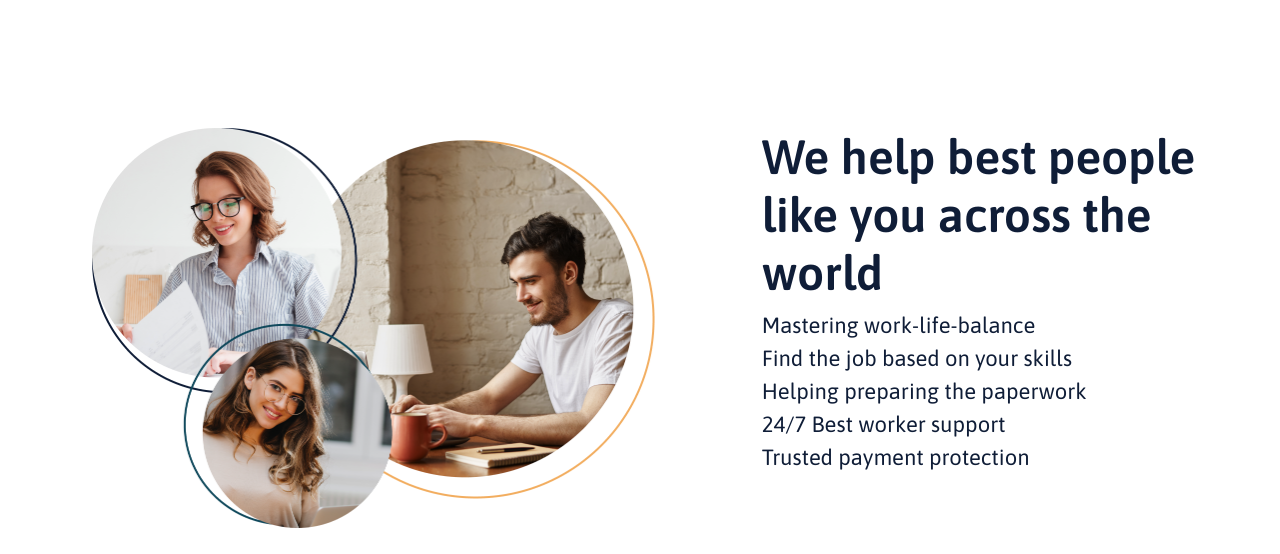
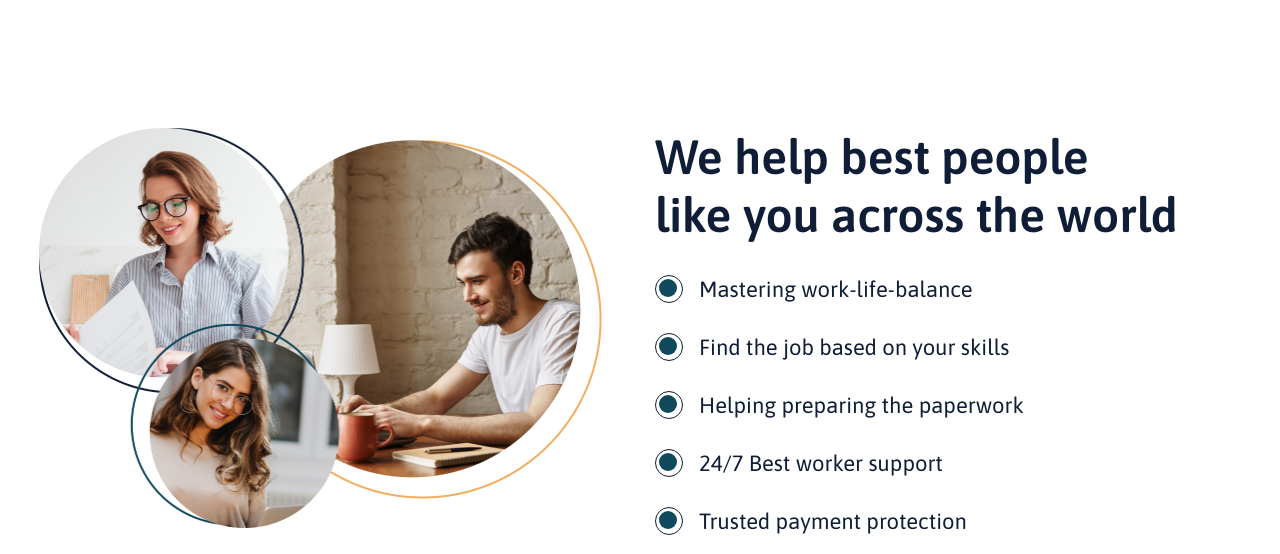
Before and after one commit to wawanneutron/compette, a plain HTML site: page index.html in a window 1280 px wide. Shown: the part 1123-1677 px from the top of the page. Before the commit the page ends 1651 px from the top, so only its background shows below. Drawn offline with Linux system fonts and the light colour scheme.

Commit message:
ading radio button costum

```diff
--- a/index.html
+++ b/index.html
@@ -83,23 +83,46 @@
     </div>
     <main class="container-fluid main-reason">
       <div class="row">
-        <div class="col-md-7 text-center">
+        <div class="col-md-6 text-center">
           <div class="reason">
             <img src="/images/gallery.png" class="img-fluid" />
           </div>
         </div>
-        <div class="col-md-5 col-reason">
+        <div class="col-md-6 col-reason">
           <div class="reason-content">
             <h1>
               We help best people <br />
               like you across the world
             </h1>
             <div class="about">
-              <div class="circle-blue">Mastering work-life-balance</div>
-              <div class="circle-yellow">Find the job based on your skills</div>
-              <div class="circle-blue">Helping preparing the paperwork</div>
-              <div class="circle-yellow">24/7 Best worker support</div>
-              <div class="circle-blue">Trusted payment protection</div>
+              <label for="myRadioId" class="radio">
+                <input type="radio" id="myRadioId" class="radio__input" />
+                <div class="radio__radio"></div>
+                Mastering work-life-balance
+              </label>
+              <br />
+              <label for="myRadioId" class="radio">
+                <input type="radio" id="myRadioId" class="radio__input" />
+                <div class="radio__radio"></div>
+                Find the job based on your skills </label
+              ><br />
+              <label for="myRadioId" class="radio">
+                <input type="radio" id="myRadioId" class="radio__input" />
+                <div class="radio__radio"></div>
+                Helping preparing the paperwork
+              </label>
+              <br />
+              <label for="myRadioId" class="radio">
+                <input type="radio" id="myRadioId" class="radio__input" />
+                <div class="radio__radio"></div>
+                24/7 Best worker support
+              </label>
+              <br />
+              <label for="myRadioId" class="radio">
+                <input type="radio" id="myRadioId" class="radio__input" />
+                <div class="radio__radio"></div>
+                Trusted payment protection
+              </label>
             </div>
           </div>
         </div>
--- a/style/_reason.scss
+++ b/style/_reason.scss
@@ -14,9 +14,38 @@ main.main-reason {
         color: #0f1d37;
       }
       .about {
-        font-weight: normal;
+        margin-top: 20px;
         font-size: 22px;
         color: #0f1d37;
+        line-height: 50px;
+
+        .radio {
+          display: inline-flex;
+          align-items: center;
+          margin-right: 10px;
+        }
+        .radio__input {
+          display: none;
+        }
+        .radio__radio {
+          width: 28px;
+          height: 28px;
+          border: 1.5px solid #0f1d37;
+          border-radius: 50%;
+          margin-right: 16px;
+          box-sizing: border-box;
+          padding: 4px;
+        }
+        .radio__radio::after {
+          content: "";
+          width: 18px;
+          height: 18px;
+          margin-left: -3%;
+          margin-top: -3%;
+          display: block;
+          background: #10495c;
+          border-radius: 50%;
+        }
       }
     }
   }
```
Also changed, not shown: style/main.css, 1 other file.
